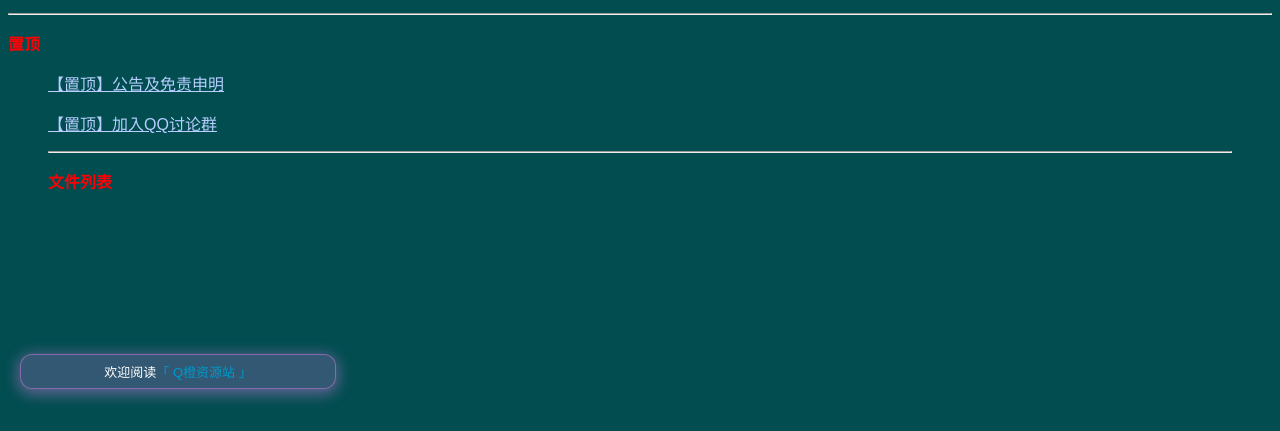
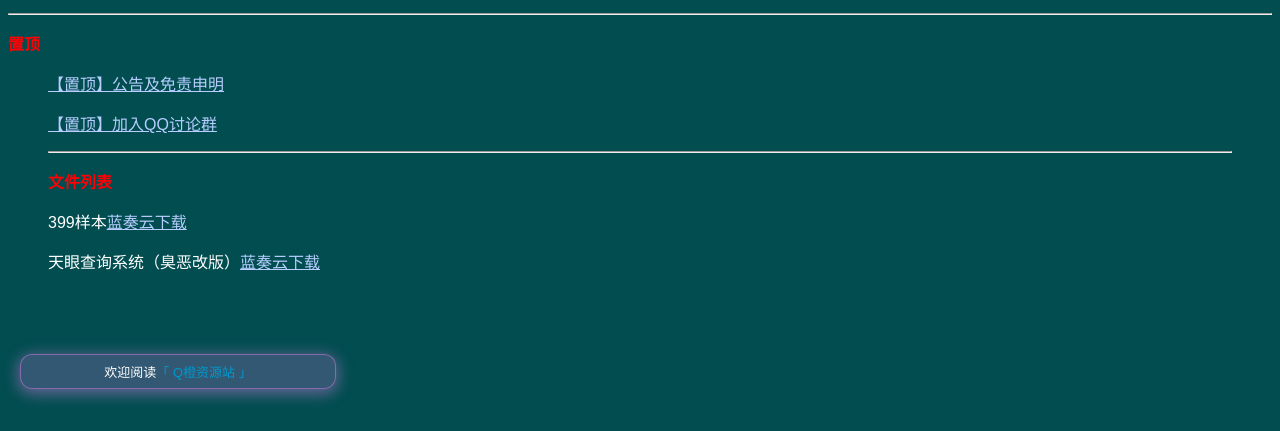
Before and after one commit to QOrange233/QOrange233.github.io, a plain HTML site: page index.html in a window 1280 px wide. Shown: the part 116-547 px from the top of the page. Drawn offline with nearby package versions, Linux system fonts and the light colour scheme; files that its build step writes are made by us from their sources; no server answers; files whose address does not match are found by name.

Commit message:
Update index.html

```diff
--- a/index.html
+++ b/index.html
@@ -40,6 +40,8 @@ a:visited {
 	<p style="text-align: left"><a href="post/QQ.html">【置顶】加入QQ讨论群</a></p>
 <hr>
 <p style="text-align: left; color: #FF0004;"><strong>文件列表</strong></p>
+	<p style="text-align: left">399样本<a href="https://syke.lanzouq.com/iqhjTyikdxi">蓝奏云下载</a></p>
+	<p style="text-align: left">天眼查询系统（臭恶改版）<a href="https://syke.lanzouq.com/iTnHMyikdyj">蓝奏云下载</a></p>
 <blockquote>
 </body>
 	</html>
```
